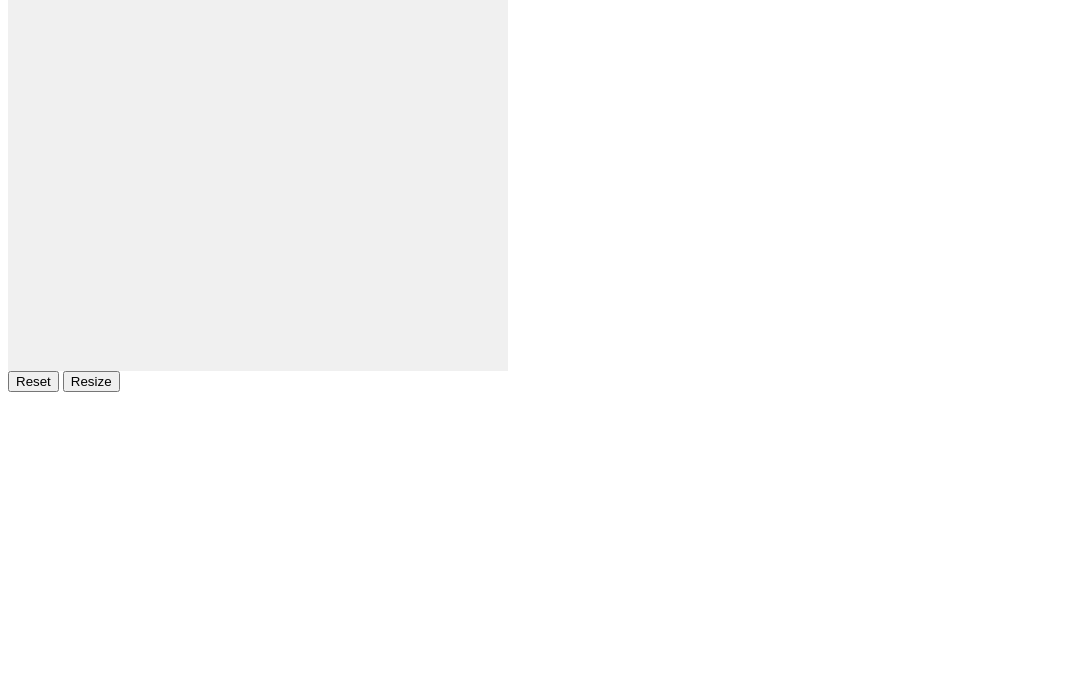
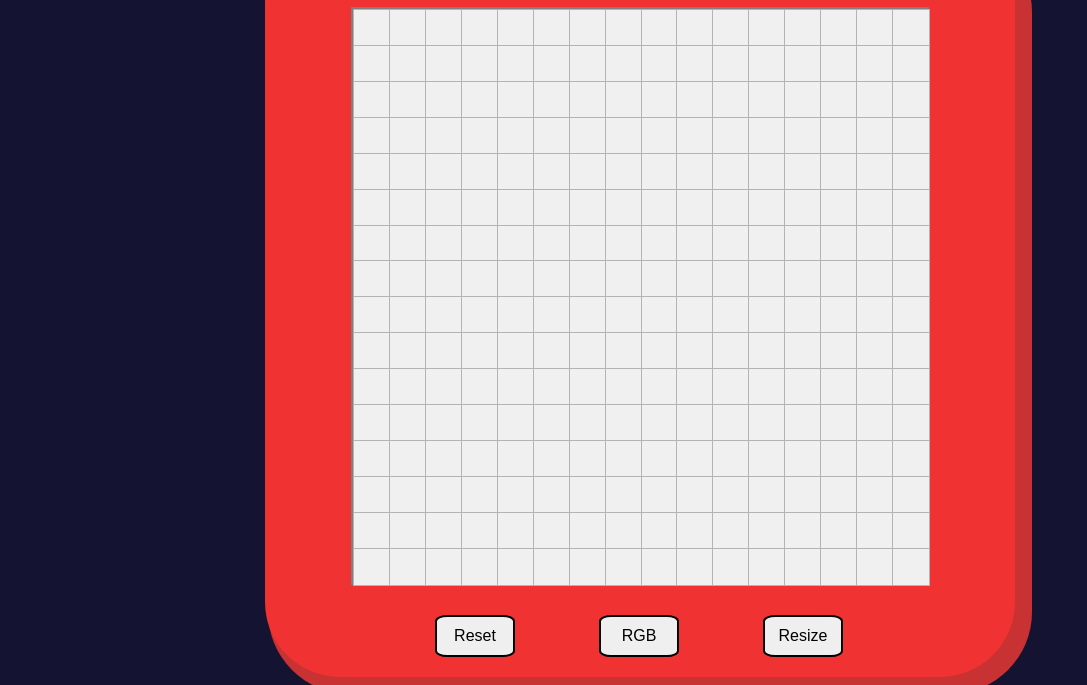
Before and after one commit to ted-miller92/etch-a-sketch, a plain HTML site: page INDEX.html in a window 1280 px wide. Shown: the part 137-822 px from the top of the page, without its empty margins (0-1087 px from the left). Before the commit the page ends 800 px from the top, so only its background shows below. Drawn offline with Linux system fonts and the light colour scheme.

Commit message:
Add files via upload

```diff
--- a/INDEX.html
+++ b/INDEX.html
@@ -2,48 +2,93 @@
 <head>
     <style>
         .cell{
-            border-color:rgb(200, 200, 200);
-            border-style: none;
-
             background-color:rgb(240,240,240);
+            outline-style:solid;
+            outline-width:1px;
+            outline-color:rgb(180,180,180);
+            transition:0.4s;
         }
-        .container{
-
+        body{
+            display:grid;
+            justify-content:center;
+            margin-top:5%;
+            background-color:rgb(20, 20, 50);
         }
-        .cell:hover{
-            background-color:rgb(100, 40, 100);
+        h1{
+            display:grid;
+            justify-self:center;
+            color:white;
+            font-family: sans-serif;
         }
-        .cell:hover::after{
-            background-color:rgb(100,40,100);
+        .buttonContainer{
+            display:;
+            width: 550px;
+            margin-top:30px;
+            margin-bottom:35px;
+        }
+        .gridContainer{
+            width:575px;
+            height:575px;
+            border-color:grey;;
+            border-left-style:solid;
+            border-top-style:solid;
+            border-width:3px;
+        }
+        button{
+            font-size:16px;
+            padding:10px;
+            margin-right: 10px;
+            margin-left:70px;
+            border-style:solid;
+            border-color:black;
+            width: 80px;
+            border-radius:15%;
+        }
+        .red{
+            display:grid;
+            background-color:rgb(240, 50, 50);
+            width:750px;
+            height:750px;
+            justify-items:center;
+            border-radius:10%;
+            box-shadow: 10px 10px 0px 7px rgb(200, 50, 50);
         }
     </style>
 
 </head>
 <body>
-    <div class = "container">
-
-
+    <div class = "red">
+        <h1>
+            Etch-a-Sketch
+        </h1>
+        <div class = "gridContainer">
         </div>
+        <div class = "buttonContainer">
             <button class = "reset">
                 Reset
+            </button>
+            <button class = "rgb">
+                RGB
             </button>
             <button class = "resize">
                 Resize
             </button>
+        </div>
+    </div>
 </body>
 <script>
 
-    const container = document.querySelector(".container");
-    container.style.display = "grid";
-    container.style.width = "500px";
+    const gridContainer = document.querySelector(".gridContainer");
+    gridContainer.style.display = "grid";
+    gridContainer.style.width = "575px";
 
 
     //create grid of height and width 500px and (x)cells
     function createGrid(size = 16){
-        let cellSize = (500/size) + 'px';
-        const container = document.querySelector(".container");
-        container.style.gridTemplateColumns = `repeat(${size}, 1fr)`;
-        container.style.gridTemplateRows = `repeat(${size}, 1fr)`;
+        let cellSize = (575/size) + 'px';
+        const grid = document.querySelector(".gridContainer");
+        grid.style.gridTemplateColumns = `repeat(${size}, 1fr)`;
+        grid.style.gridTemplateRows = `repeat(${size}, 1fr)`;
 
         for (i = 0; i < size * size; i++){
             const cell = document.createElement('div');
@@ -53,13 +98,9 @@
 
             cell.addEventListener('mouseenter', e =>{
                 cell.style.backgroundColor = "rgb(100, 100, 100)";
-                cell.style.transition = "0.15s";
             })
-
-            container.appendChild(cell);
+            gridContainer.appendChild(cell);
         }
-
-
     }
     createGrid();
 
@@ -68,6 +109,28 @@
         clearGrid();
     });
 
+    //produce random color
+    function randomColor(){
+        let  random = Math.floor(Math.random()*16777215).toString(16);
+        return random;
+    }
+
+    //rgb button
+    const rgbButton = document.querySelector('.rgb');
+    rgbButton.addEventListener('click', () => {
+        let size = prompt("how many squares in your colorful grid?");
+        clearGrid();
+        deleteGrid();
+        createGrid(size);
+        for (j = 0; j < size * size; j++) {
+            const cell = document.querySelector('.cell');
+            cell.addEventListener('mouseenter', e =>{
+                cell.style.backgroundColor = "#" + randomColor();
+            });
+            gridContainer.appendChild(cell);
+        }
+    })
+    //resize button
     const resizeButton = document.querySelector('.resize');
     resizeButton.addEventListener('click', () =>{
         let size = prompt("How many squares in your grid?");
@@ -88,7 +151,7 @@
     function deleteGrid(){
         let grid = document.querySelectorAll('.cell');
         grid.forEach((cell) => {
-            container.removeChild(cell);
+            gridContainer.removeChild(cell);
         })
     }
 
```
Lines whose indentation alone changed are shown as unchanged.
